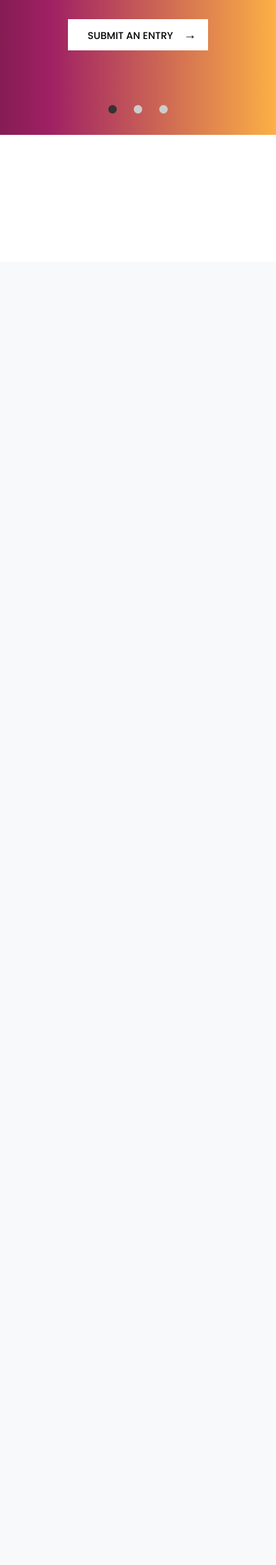
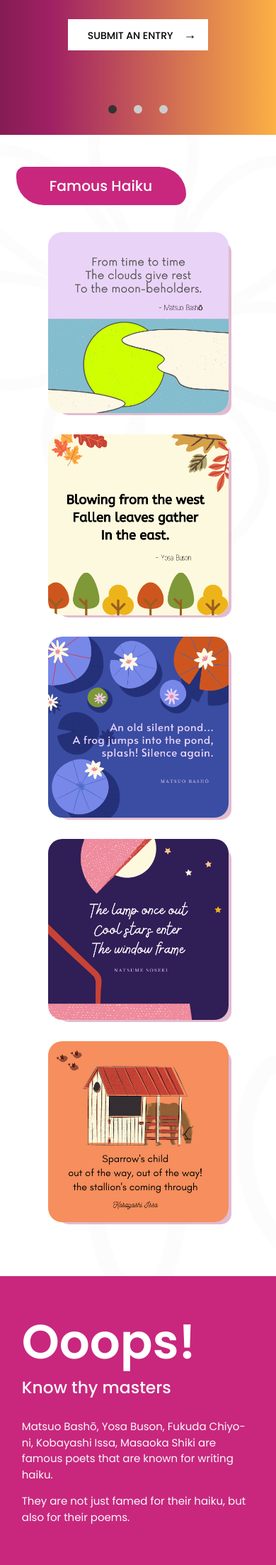
Before and after one commit to angiruChan/weHaiku2022, a Django app: page / in a window 390 px wide. Shown: the part 475-2680 px from the top of that part at 71% size. Before the commit the page ends 844 px from the top of that part, so only its background shows below. Run offline with Django 4.2, Linux system fonts and the light colour scheme; the page is wider than the window, and the part outside it is not shown.

Commit message:
UI updates index page

```diff
--- /dev/null
+++ b/haikuapp/static/haikuapp/css/animation.css
@@ -0,0 +1,135 @@
+/************************** TADA ANIMATION **************************/
+@-webkit-keyframes tada {
+  0% {-webkit-transform: scale(1);}
+  10%, 20% {-webkit-transform: scale(0.9) rotate(-3deg);}
+  30%, 50%, 70%, 90% {-webkit-transform: scale(1.1) rotate(3deg);}
+  40%, 60%, 80% {-webkit-transform: scale(1.1) rotate(-3deg);}
+  100% {-webkit-transform: scale(1) rotate(0);}
+}
+@keyframes tada {
+  0% {transform: scale(1);}
+  10%, 20% {transform: scale(0.9) rotate(-3deg);}
+  30%, 50%, 70%, 90% {transform: scale(1.1) rotate(3deg);}
+  40%, 60%, 80% {transform: scale(1.1) rotate(-3deg);}
+  100% {transform: scale(1) rotate(0);}
+}
+.tada {
+  -webkit-animation-name: tada;
+  animation-name: tada;
+}
+
+/************************** BOUNCE IN ANIMATION **************************/
+@-webkit-keyframes bounceIn {
+  0% {
+      opacity: 0;
+      -webkit-transform: scale(.3);
+  }
+  50% {
+      opacity: 1;
+      -webkit-transform: scale(1.05);
+  }
+  70% {
+      -webkit-transform: scale(.9);
+  }
+  100% {
+       -webkit-transform: scale(1);
+  }
+}
+
+@keyframes bounceIn {
+  0% {
+      opacity: 0;
+      transform: scale(.3);
+  }
+  50% {
+      opacity: 1;
+      transform: scale(1.05);
+  }
+  70% {
+      transform: scale(.9);
+  }
+  100% {
+      transform: scale(1);
+  }
+}
+
+.bounceIn {
+  -webkit-animation-name: bounceIn;
+  animation-name: bounceIn;
+}
+
+/************************** JELLO ANIMATION **************************/
+@-webkit-keyframes jello {
+    0%, 100%, 11.1% {
+        -webkit-transform: none;
+        transform: none
+    }
+    22.2% {
+        -webkit-transform: skewX(-12.5deg) skewY(-12.5deg);
+        transform: skewX(-12.5deg) skewY(-12.5deg)
+    }
+    33.3% {
+        -webkit-transform: skewX(6.25deg) skewY(6.25deg);
+        transform: skewX(6.25deg) skewY(6.25deg)
+    }
+    44.4% {
+        -webkit-transform: skewX(-3.125deg) skewY(-3.125deg);
+        transform: skewX(-3.125deg) skewY(-3.125deg)
+    }
+    55.5% {
+        -webkit-transform: skewX(1.5625deg) skewY(1.5625deg);
+        transform: skewX(1.5625deg) skewY(1.5625deg)
+    }
+    66.6% {
+        -webkit-transform: skewX(-.78125deg) skewY(-.78125deg);
+        transform: skewX(-.78125deg) skewY(-.78125deg)
+    }
+    77.7% {
+        -webkit-transform: skewX(0.390625deg) skewY(0.390625deg);
+        transform: skewX(0.390625deg) skewY(0.390625deg)
+    }
+    88.8% {
+        -webkit-transform: skewX(-.1953125deg) skewY(-.1953125deg);
+        transform: skewX(-.1953125deg) skewY(-.1953125deg)
+    }
+}
+@keyframes jello {
+    0%, 100%, 11.1% {
+        -webkit-transform: none;
+        transform: none
+    }
+    22.2% {
+        -webkit-transform: skewX(-12.5deg) skewY(-12.5deg);
+        transform: skewX(-12.5deg) skewY(-12.5deg)
+    }
+    33.3% {
+        -webkit-transform: skewX(6.25deg) skewY(6.25deg);
+        transform: skewX(6.25deg) skewY(6.25deg)
+    }
+    44.4% {
+        -webkit-transform: skewX(-3.125deg) skewY(-3.125deg);
+        transform: skewX(-3.125deg) skewY(-3.125deg)
+    }
+    55.5% {
+        -webkit-transform: skewX(1.5625deg) skewY(1.5625deg);
+        transform: skewX(1.5625deg) skewY(1.5625deg)
+    }
+    66.6% {
+        -webkit-transform: skewX(-.78125deg) skewY(-.78125deg);
+        transform: skewX(-.78125deg) skewY(-.78125deg)
+    }
+    77.7% {
+        -webkit-transform: skewX(0.390625deg) skewY(0.390625deg);
+        transform: skewX(0.390625deg) skewY(0.390625deg)
+    }
+    88.8% {
+        -webkit-transform: skewX(-.1953125deg) skewY(-.1953125deg);
+        transform: skewX(-.1953125deg) skewY(-.1953125deg)
+    }
+}
+.jello {
+    -webkit-animation-name: jello;
+    animation-name: jello;
+    -webkit-transform-origin: center;
+    transform-origin: center
+}
--- a/haikuapp/static/haikuapp/css/general_css.css
+++ b/haikuapp/static/haikuapp/css/general_css.css
@@ -120,6 +120,32 @@ a.add_button:hover, .editIcon:hover, .deleteIcon:hover{
 .pr-6{
     padding-right: 6px;
 }
+.item-zoom {
+    position: relative;
+    border-radius: 20px;
+    overflow: hidden;
+    width: 255px;
+    -moz-box-sizing: border-box;
+    -webkit-box-sizing: border-box;
+    box-sizing: border-box;
+    box-shadow: 9px 8px 0px -5px rgba(159,32,100,0.3);
+    -webkit-box-shadow: 9px 8px 0px -5px rgba(159,32,100,0.3);
+    -moz-box-shadow: 9px 8px 0px -5px rgba(159,32,100,0.3);
+    }
+.item-zoom img {
+    vertical-align: top;
+    max-width: 100%;
+    -moz-transition: all 0.3s;
+    -webkit-transition: all 0.3s;
+    transition: all 0.3s;
+}
+.item-zoom:hover img {
+    -moz-transform: scale(1.1);
+    -webkit-transform: scale(1.1);
+    transform: scale(1.1);
+}
+
+
 /*********************** BUTTON ***********************/
 .primaryButton{
     margin-top: 3%;
--- a/haikuapp/templates/haikuapp/base.html
+++ b/haikuapp/templates/haikuapp/base.html
@@ -18,6 +18,9 @@
     <!-- custom css-->
     <link rel="stylesheet" href="{% static 'haikuapp/css/general_css.css' %}">
     <link rel="stylesheet" href="{% static 'haikuapp/css/general_responsive.css' %}">
+    <link rel="stylesheet" href="{% static 'haikuapp/css/animation.css' %}">
+    <!-- animate on scroll css -->
+    <link href="https://unpkg.com/aos@2.3.1/dist/aos.css" rel="stylesheet">
 
     {% block custom_css %}
     {% endblock custom_css %}
--- a/haikuapp/templates/haikuapp/index.html
+++ b/haikuapp/templates/haikuapp/index.html
@@ -1,11 +1,61 @@
 {% extends "haikuapp/base.html" %}
 {% load static %}
 {% block title %} Home Page {% endblock title %}
+
+{% block custom_css %}
+<style>
+    .famousCon{
+        background-repeat: no-repeat;
+        background-size: cover;
+        width: 100%;
+        padding-bottom: 10%;
+    }
+    .mastersCon{
+        max-height: 400px;
+        background-repeat: no-repeat;
+        background-size: cover;
+        width: 100%;
+        margin-bottom: 50%;
+    }
+    .masters-bg{
+        position: relative;
+        background-attachment: fixed;
+        min-height: 300px;
+    }
+    .masters-text{
+        background-color:#c8277d;
+    }
+    .oopsText{
+        font-size: 15vh;
+        font-weight: 600;
+        color: white;
+    }
+    .boxHeader{
+        background-color: #c8277d;
+        color: white;
+        max-width: 240px;
+        text-align: center;
+        border-radius: 15px 50px 20px;
+        position: relative;
+    }
+
+    @media only screen and (max-width: 768px) {
+        .oopsText{
+            font-size: 8vh;
+            font-weight: 600;
+            color: white;
+        }
+    }
+
+</style>
+{% endblock custom_css %}
 
 
 {% block content %}
 {% include "haikuapp/navigation_bar.html" %}
 
+
+<!-- Slider-->
 <div class="sliderCon">
     <div class="slider">
         <input type="radio" name="slider" title="slide1" checked="checked" class="slider__nav"/>
@@ -70,4 +120,49 @@
     </div>
 </div>
 
+<!--Famous Haiku Posts -->
+<div class="famousCon" style="background-image: url({% static 'haikuapp/images/doodle-bg2.png' %});">
+    <div class="p-4 slide-right">
+        <div class="boxHeader h4 p-3 mt-4 mb-4" data-aos="fade-right">
+            <span>Famous Haiku</span>
+        </div>
+        <div class="d-flex justify-content-center flex-wrap w-100">
+            <div class="p-3" data-aos="fade-up" data-aos-anchor-placement="bottom-bottom">
+                <div class="item-zoom"><img src="{% static 'haikuapp/images/famous1.png' %}"></div>
+            </div>
+            <div class="p-3" data-aos="fade-up" data-aos-anchor-placement="bottom-bottom">
+                <div class="item-zoom"><img src="{% static 'haikuapp/images/famous2.png' %}"></div>
+            </div>
+            <div class="p-3" data-aos="fade-up" data-aos-anchor-placement="bottom-bottom">
+                <div class="item-zoom"><img src="{% static 'haikuapp/images/famous3.png' %}"></div>
+            </div>
+            <div class="p-3" data-aos="fade-up" data-aos-anchor-placement="bottom-bottom">
+                <div class="item-zoom"><img src="{% static 'haikuapp/images/famous4.png' %}"></div>
+            </div>
+            <div class="p-3" data-aos="fade-up" data-aos-anchor-placement="bottom-bottom">
+                <div class="item-zoom"><img src="{% static 'haikuapp/images/famous5.png' %}"></div>
+            </div>
+        </div>
+    </div>
+</div>
+
+
+<!--Haiku Masters -->
+<div class="mastersCon">
+    <div class="row">
+        <div class="col-md-7 masters-text p-4">
+            <div class="text-light" style="padding: 5vw;">
+                <div class="oopsText" data-aos="zoom-in">Ooops!</div>
+                <div class="h2 pb-4">Know thy masters</div>
+                <p>Matsuo Bashō, Yosa Buson, Fukuda Chiyo-ni, Kobayashi Issa, Masaoka Shiki are famous poets that are
+                    known for writing haiku.</p>
+                <p>They are not just famed for their haiku, but also for their poems.</p>
+            </div>
+        </div>
+        <div class="col-md-5 masters-bg"
+             style="background-image: url({% static 'haikuapp/images/haiku-masters.jpg' %});">
+        </div>
+    </div>
+</div>
+
 {% endblock content %}
--- a/wehaiku/settings.py
+++ b/wehaiku/settings.py
@@ -66,7 +66,7 @@ ROOT_URLCONF = 'wehaiku.urls'
 TEMPLATES = [
     {
         'BACKEND': 'django.template.backends.django.DjangoTemplates',
-        'DIRS': [os.path.join(BASE_DIR, 'templates/')],
+        'DIRS': [],
         'APP_DIRS': True,
         'OPTIONS': {
             'context_processors': [
```
Also changed, not shown: other parts of haikuapp/templates/haikuapp/base.html (+2 -0 lines), haikuapp/templates/haikuapp/bootstrap_base.html (deleted, +0 -26 lines), haikuapp/templates/haikuapp/submit_an_entry.html (+0 -20 lines), haikuapp/templates/haikuapp/user_login.html (+4 -44 lines), templates/admin/base.html (deleted, +0 -110 lines), templates/admin/bootstrap_base.html (deleted, +0 -26 lines), db.sqlite3, haikuapp/static/haikuapp/images/doodle-bg.png (added), haikuapp/static/haikuapp/images/doodle-bg2.png (added), haikuapp/static/haikuapp/images/famous1.png (added), haikuapp/static/haikuapp/images/famous2.png (added), haikuapp/static/haikuapp/images/famous3.png (added), haikuapp/static/haikuapp/images/famous4.png (added), haikuapp/static/haikuapp/images/famous5.png (added), 2 more files.
